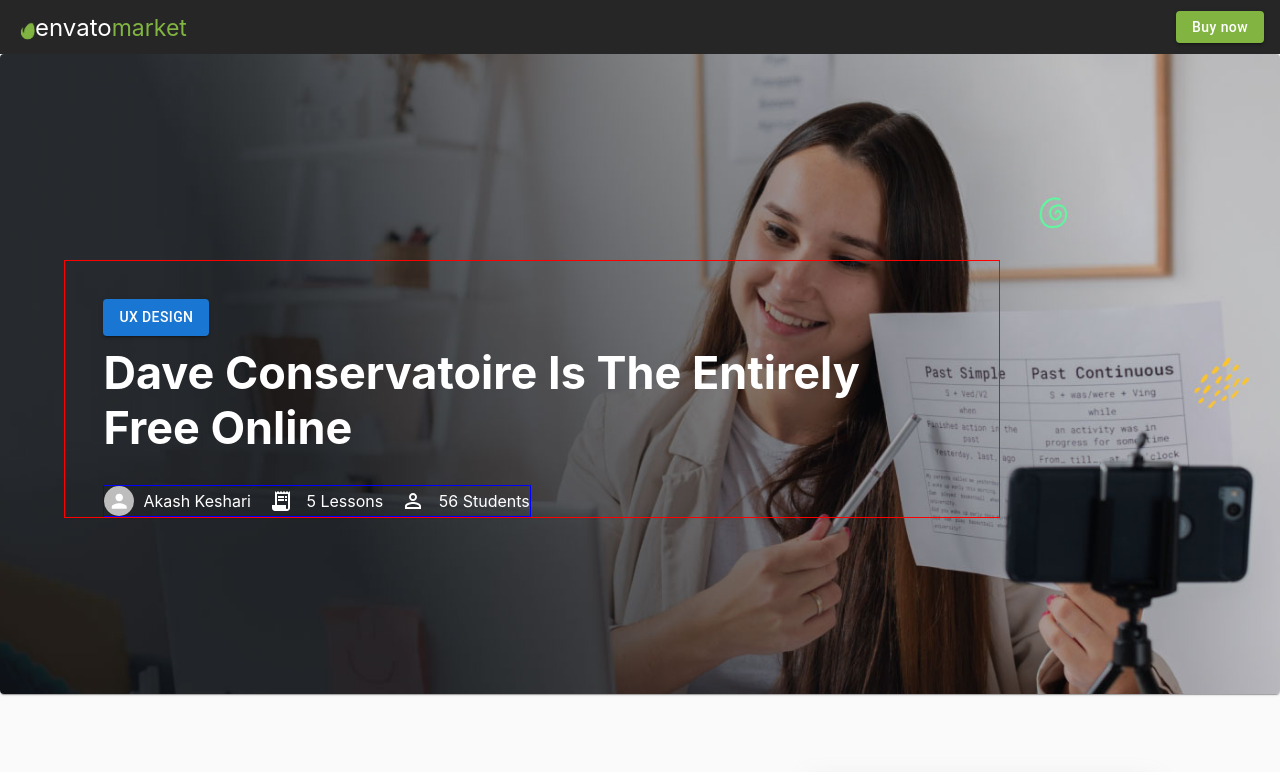
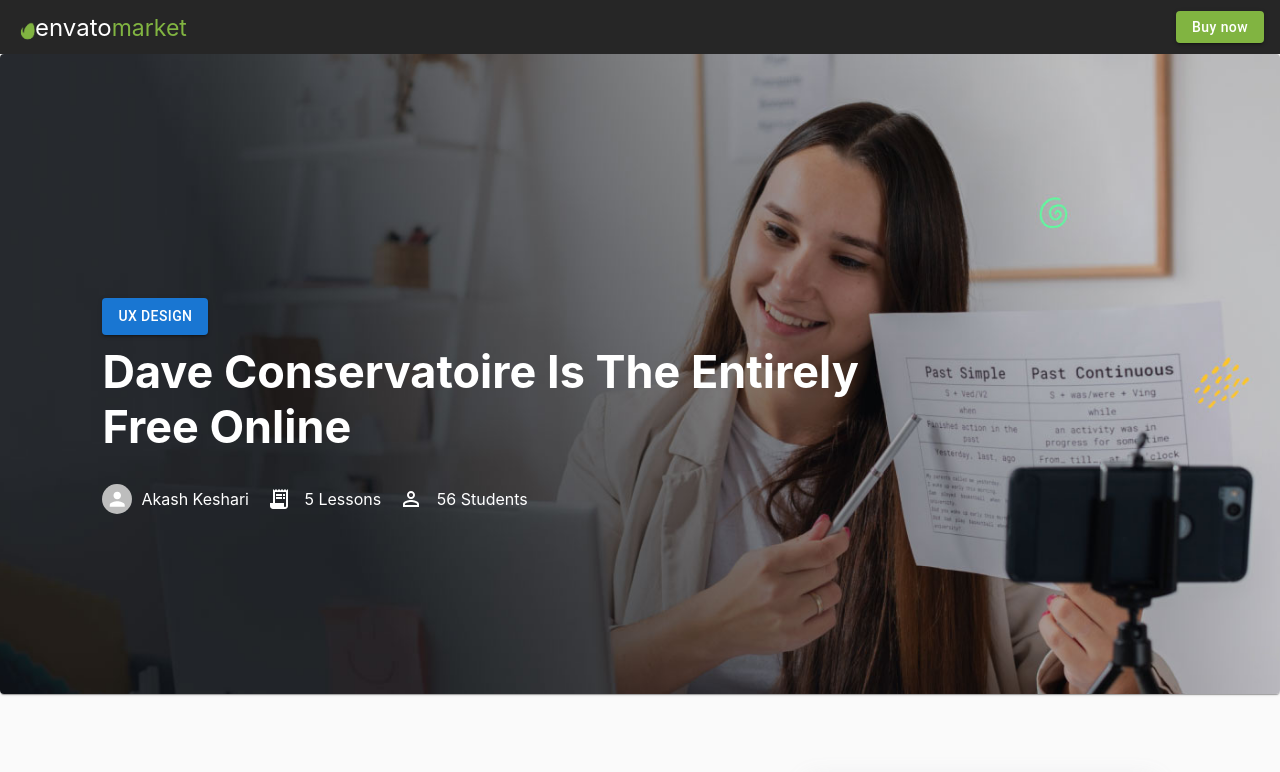
Before and after one commit to AkashKeshari111/hyperzip_assignment, a React (Create React App) app in the folder echooling/: page / in a window 1280 px wide. Shown: the top 772 px of the page. Built offline with nearby package versions, Linux system fonts and the light colour scheme; grey boxes are pictures that could not be loaded.

Commit message:
Part 1st and part 2nd done

```diff
--- a/echooling/src/components/Main/Slider/Slider.jsx
+++ b/echooling/src/components/Main/Slider/Slider.jsx
@@ -51,7 +51,7 @@ const Slider = () => {
             alignItems: "flex-start",
             justifyContent: "center",
             textAlign: "left",
-            border: "1px solid red",
+
 
             "@media (max-width: 1300px)": { width: "70%" },
             "@media (max-width: 850px)": { width: "90%" },
@@ -86,7 +86,7 @@ const Slider = () => {
               justifyContent: "space-evenly",
               width: "60%",
               color: "white",
-              border: "1px solid blue",
+
               width: "max-content",
               "@media (max-width: 500px)": {
                 width: "100%",
```
